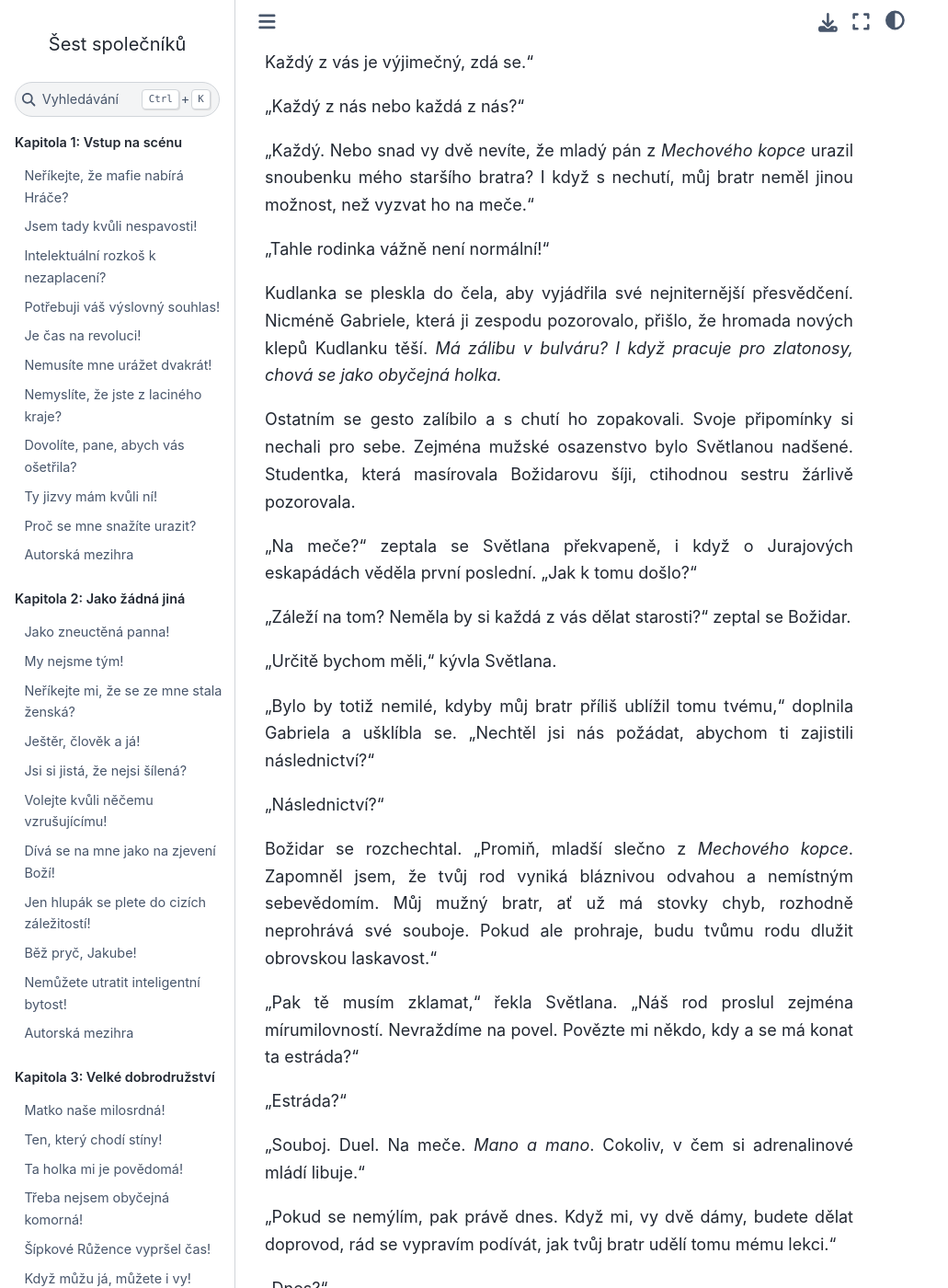
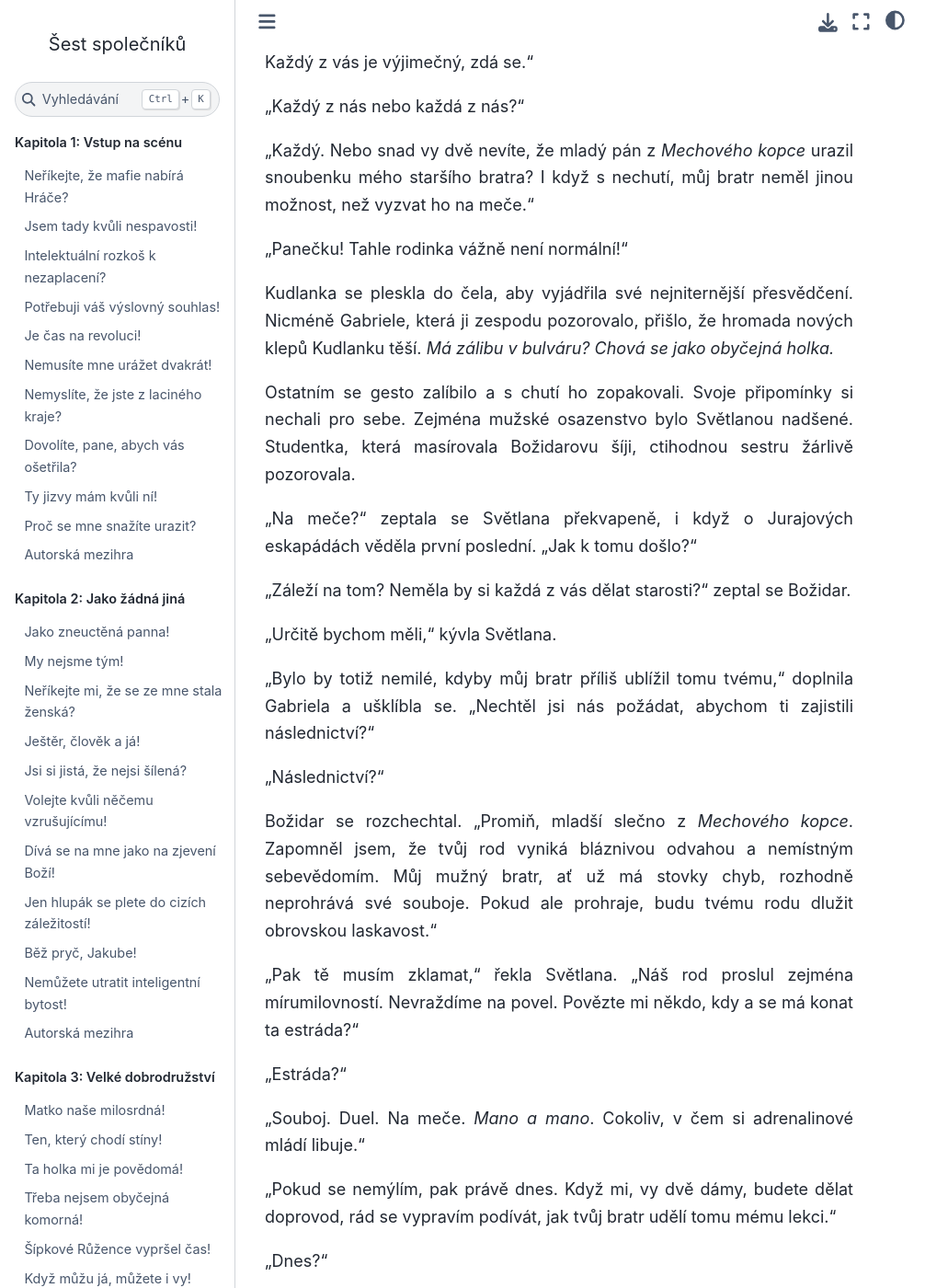
Before and after one commit to hanpari/sest-spolecniku, a Sphinx documentation site: the page built from source/sest_spolecniku/015-uklady-a-souboje/08.md, in a window 1280 px wide and 1400 px high, scrolled down 7332 px. Shown: the whole window at 92% size, without its empty margins (0-1031 px from the left). Built offline with Sphinx 7.4.7 and the Sphinx Book theme 1.1.4, drawn with Linux system fonts in a browser that asks for light colours; some of the changed text lies outside the part shown.

Commit message:
Update 08.md

```diff
--- a/source/sest_spolecniku/015-uklady-a-souboje/08.md
+++ b/source/sest_spolecniku/015-uklady-a-souboje/08.md
@@ -177,9 +177,9 @@ Gabriela Božidarovi přičetla k dobru, že jako jediný neroztál ve výhni h
 
 "Každý. Nebo snad vy dvě nevíte, že mladý pán z *Mechového kopce* urazil snoubenku mého staršího bratra? I když s nechutí, můj bratr neměl jinou možnost, než vyzvat ho na meče."
 
-"Tahle rodinka vážně není normální!"
+"Panečku! Tahle rodinka vážně není normální!"
 
-Kudlanka se pleskla do čela, aby vyjádřila své nejniternější přesvědčení. Nicméně Gabriele, která ji zespodu pozorovalo, přišlo, že hromada nových klepů Kudlanku těší. *Má zálibu v bulváru? I když pracuje pro zlatonosy, chová se jako obyčejná holka.*
+Kudlanka se pleskla do čela, aby vyjádřila své nejniternější přesvědčení. Nicméně Gabriele, která ji zespodu pozorovalo, přišlo, že hromada nových klepů Kudlanku těší. *Má zálibu v bulváru? Chová se jako obyčejná holka.*
 
 Ostatním se gesto zalíbilo a s chutí ho zopakovali. Svoje připomínky si nechali pro sebe. Zejména mužské osazenstvo bylo Světlanou nadšené. Studentka, která masírovala Božidarovu šíji, ctihodnou sestru žárlivě pozorovala.
 
@@ -193,7 +193,7 @@ Ostatním se gesto zalíbilo a s chutí ho zopakovali. Svoje připomínky si nec
 
 "Následnictví?"
 
-Božidar se rozchechtal. "Promiň, mladší slečno z *Mechového kopce*. Zapomněl jsem, že tvůj rod vyniká bláznivou odvahou a nemístným sebevědomím. Můj mužný bratr, ať už má stovky chyb, rozhodně neprohrává své souboje. Pokud ale prohraje, budu tvůmu rodu dlužit obrovskou laskavost."
+Božidar se rozchechtal. "Promiň, mladší slečno z *Mechového kopce*. Zapomněl jsem, že tvůj rod vyniká bláznivou odvahou a nemístným sebevědomím. Můj mužný bratr, ať už má stovky chyb, rozhodně neprohrává své souboje. Pokud ale prohraje, budu tvému rodu dlužit obrovskou laskavost."
 
 "Pak tě musím zklamat," řekla Světlana. "Náš rod proslul zejména mírumilovností. Nevraždíme na povel. Povězte mi někdo, kdy a se má konat ta estráda?"
 
```
Also changed, not shown: other parts of source/sest_spolecniku/015-uklady-a-souboje/08.md (+3 -3 lines).
